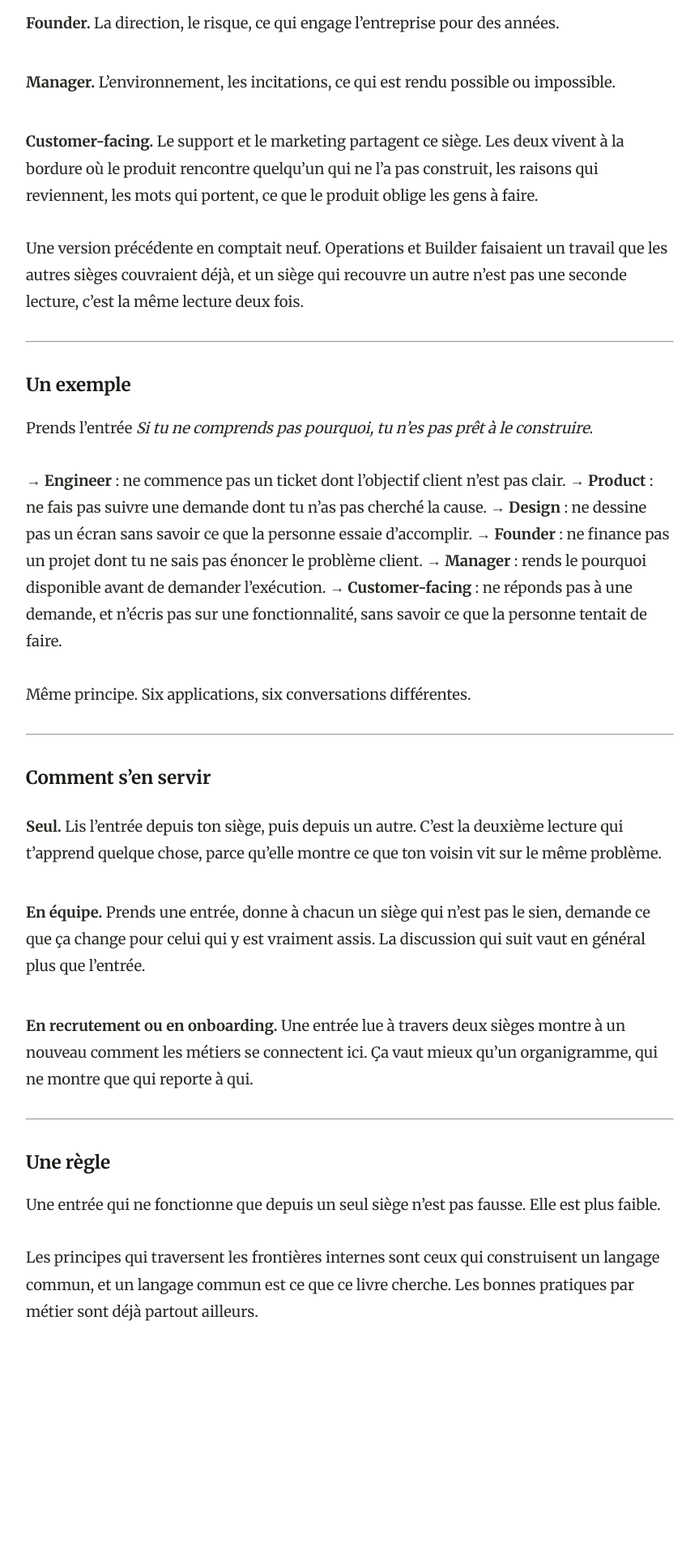
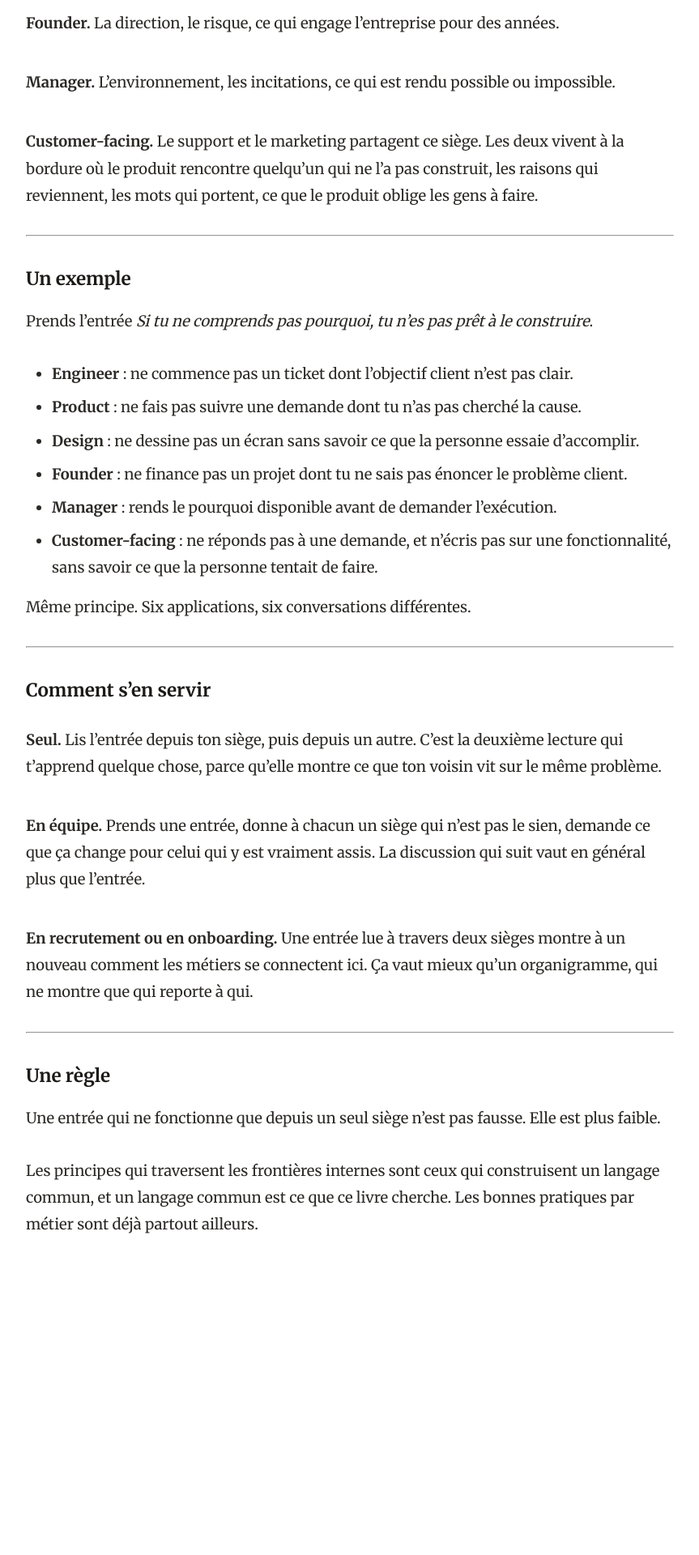
Before and after one commit to luuuc/build-here-book, a Jekyll site: the page built from _chapters/00-les-six-sieges.md, in a window 1280 px wide. Shown: the part 1122-3042 px from the top of the page at 81% size, without its empty margins (208-1071 px from the left). Built offline with Jekyll 4.4.1, drawn with Linux system fonts in a browser that asks for light colours.

Commit message:
Update 00-les-six-sieges.md

```diff
--- a/_chapters/00-les-six-sieges.md
+++ b/_chapters/00-les-six-sieges.md
@@ -40,20 +40,18 @@ Les six sièges ci-dessous sont les places réellement occupées autour d'un pro
 
 **Customer-facing.** Le support et le marketing partagent ce siège. Les deux vivent à la bordure où le produit rencontre quelqu'un qui ne l'a pas construit, les raisons qui reviennent, les mots qui portent, ce que le produit oblige les gens à faire.
 
-Une version précédente en comptait neuf. Operations et Builder faisaient un travail que les autres sièges couvraient déjà, et un siège qui recouvre un autre n'est pas une seconde lecture, c'est la même lecture deux fois.
-
 ---
 
 ## Un exemple
 
 Prends l'entrée *Si tu ne comprends pas pourquoi, tu n'es pas prêt à le construire*.
 
-→ **Engineer** : ne commence pas un ticket dont l'objectif client n'est pas clair.
-→ **Product** : ne fais pas suivre une demande dont tu n'as pas cherché la cause.
-→ **Design** : ne dessine pas un écran sans savoir ce que la personne essaie d'accomplir.
-→ **Founder** : ne finance pas un projet dont tu ne sais pas énoncer le problème client.
-→ **Manager** : rends le pourquoi disponible avant de demander l'exécution.
-→ **Customer-facing** : ne réponds pas à une demande, et n'écris pas sur une fonctionnalité, sans savoir ce que la personne tentait de faire.
+- **Engineer** : ne commence pas un ticket dont l'objectif client n'est pas clair.
+- **Product** : ne fais pas suivre une demande dont tu n'as pas cherché la cause.
+- **Design** : ne dessine pas un écran sans savoir ce que la personne essaie d'accomplir.
+- **Founder** : ne finance pas un projet dont tu ne sais pas énoncer le problème client.
+- **Manager** : rends le pourquoi disponible avant de demander l'exécution.
+- **Customer-facing** : ne réponds pas à une demande, et n'écris pas sur une fonctionnalité, sans savoir ce que la personne tentait de faire.
 
 Même principe. Six applications, six conversations différentes.
 
```
